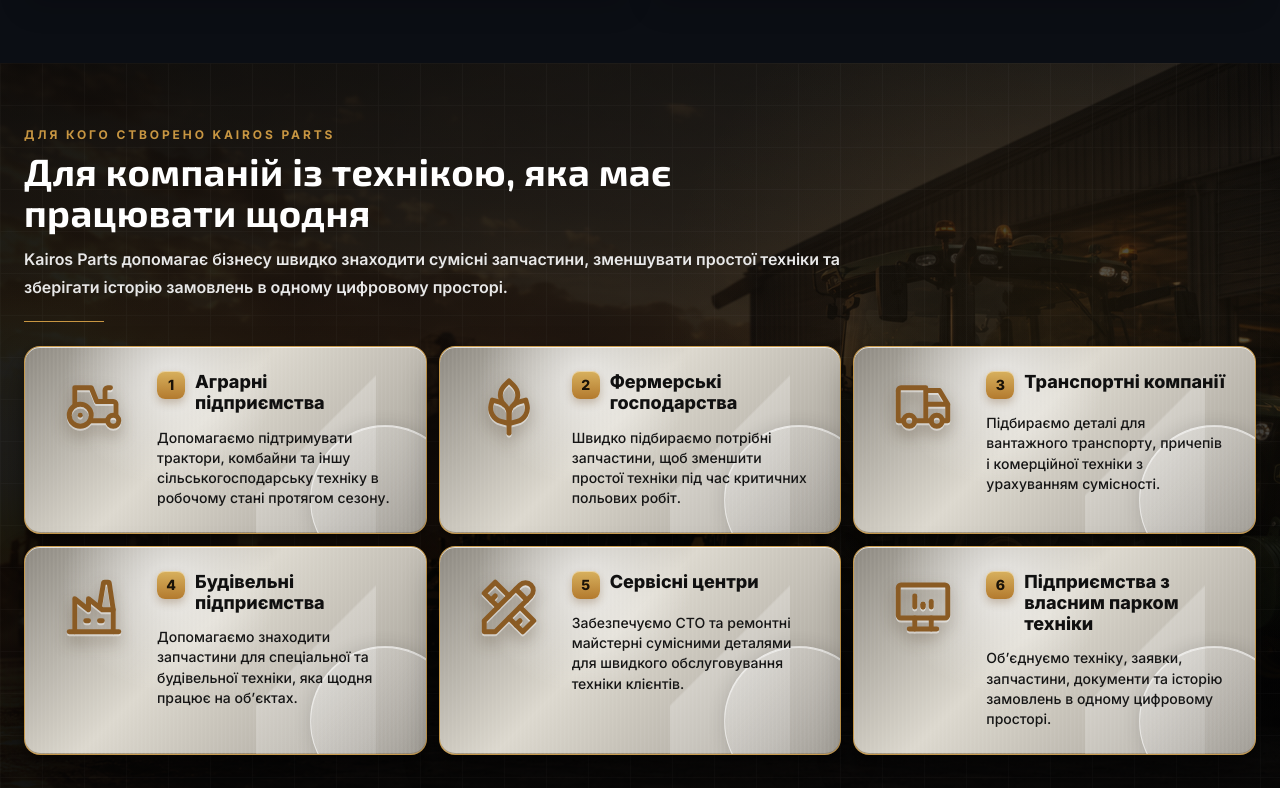
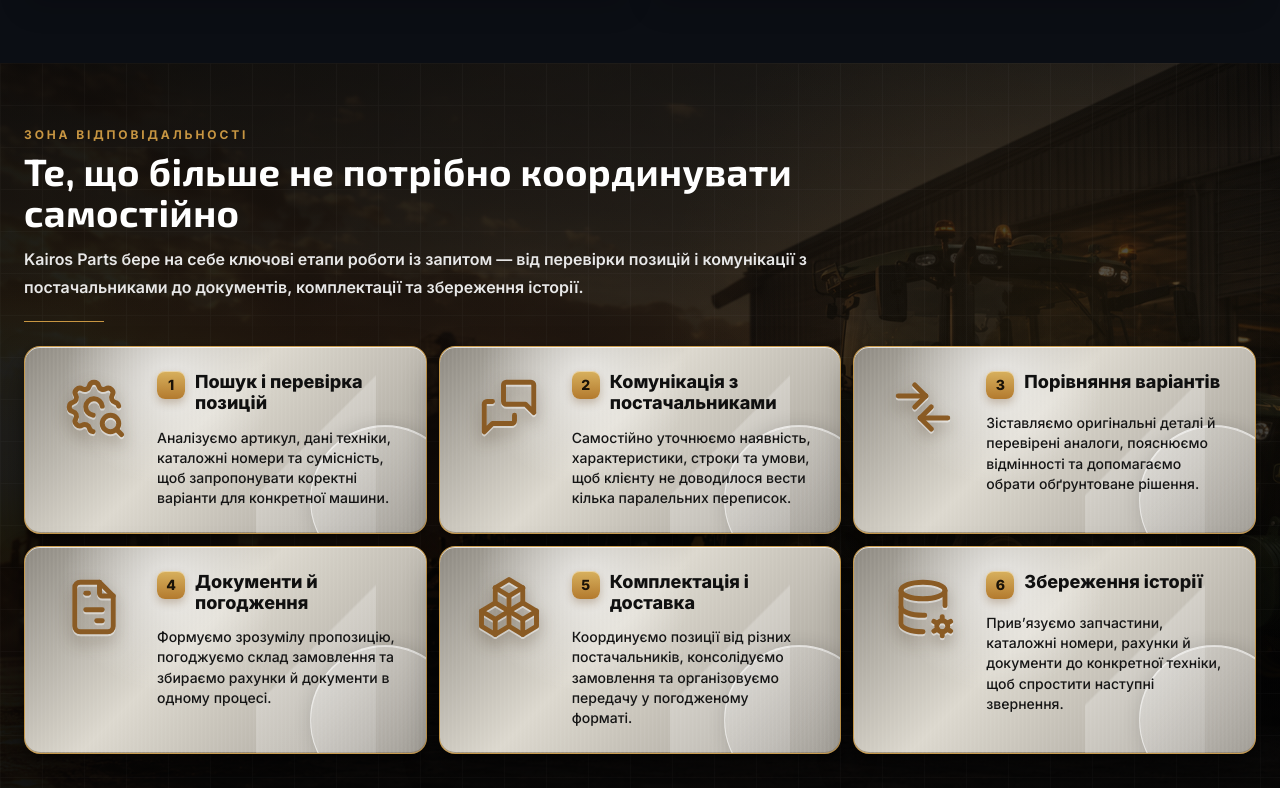
Before and after one commit to Serhiy199/Kairos-Parts, a Next.js app: page /about in a window 1280 px wide. Shown: the part 3332-4120 px from the top of the page. Built offline with nearby package versions, Linux system fonts and the light colour scheme.

Commit message:
content(about): replace target audience with service responsibility

```diff
--- a/app/(public)/about/page.tsx
+++ b/app/(public)/about/page.tsx
@@ -3,21 +3,19 @@
 import {
   TbAlertTriangle,
   TbArrowsDiff,
-  TbBuildingFactory2,
   TbDatabaseCog,
-  TbDeviceDesktopAnalytics,
+  TbFileInvoice,
   TbFileSpreadsheet,
   TbGauge,
   TbHeartHandshake,
   TbHistory,
+  TbMessages,
+  TbPackages,
   TbReplace,
   TbSettingsSearch,
   TbShieldCheck,
   TbTargetArrow,
-  TbTools,
   TbTractor,
-  TbTruck,
-  TbWheat,
   TbZoomQuestion
 } from 'react-icons/tb';
 
@@ -70,34 +68,34 @@
 
 const audiences = [
   {
-    title: 'Аграрні підприємства',
-    text: 'Допомагаємо підтримувати трактори, комбайни та іншу сільськогосподарську техніку в робочому стані протягом сезону.',
-    icon: TbTractor
+    title: 'Пошук і перевірка позицій',
+    text: 'Аналізуємо артикул, дані техніки, каталожні номери та сумісність, щоб запропонувати коректні варіанти для конкретної машини.',
+    icon: TbSettingsSearch
   },
   {
-    title: 'Фермерські господарства',
-    text: 'Швидко підбираємо потрібні запчастини, щоб зменшити простої техніки під час критичних польових робіт.',
-    icon: TbWheat
+    title: 'Комунікація з постачальниками',
+    text: 'Самостійно уточнюємо наявність, характеристики, строки та умови, щоб клієнту не доводилося вести кілька паралельних переписок.',
+    icon: TbMessages
   },
   {
-    title: 'Транспортні компанії',
-    text: 'Підбираємо деталі для вантажного транспорту, причепів і комерційної техніки з урахуванням сумісності.',
-    icon: TbTruck
+    title: 'Порівняння варіантів',
+    text: 'Зіставляємо оригінальні деталі й перевірені аналоги, пояснюємо відмінності та допомагаємо обрати обґрунтоване рішення.',
+    icon: TbArrowsDiff
   },
   {
-    title: 'Будівельні підприємства',
-    text: 'Допомагаємо знаходити запчастини для спеціальної та будівельної техніки, яка щодня працює на об’єктах.',
-    icon: TbBuildingFactory2
+    title: 'Документи й погодження',
+    text: 'Формуємо зрозумілу пропозицію, погоджуємо склад замовлення та збираємо рахунки й документи в одному процесі.',
+    icon: TbFileInvoice
   },
   {
-    title: 'Сервісні центри',
-    text: 'Забезпечуємо СТО та ремонтні майстерні сумісними деталями для швидкого обслуговування техніки клієнтів.',
-    icon: TbTools
+    title: 'Комплектація і доставка',
+    text: 'Координуємо позиції від різних постачальників, консолідуємо замовлення та організовуємо передачу у погодженому форматі.',
+    icon: TbPackages
   },
   {
-    title: 'Підприємства з власним парком техніки',
-    text: 'Об’єднуємо техніку, заявки, запчастини, документи та історію замовлень в одному цифровому просторі.',
-    icon: TbDeviceDesktopAnalytics
+    title: 'Збереження історії',
+    text: 'Прив’язуємо запчастини, каталожні номери, рахунки й документи до конкретної техніки, щоб спростити наступні звернення.',
+    icon: TbDatabaseCog
   }
 ];
 
@@ -354,14 +352,14 @@
         <div className="kp-container relative z-10">
           <div className="max-w-[900px]">
             <p className="text-xs font-bold uppercase tracking-[0.24em] text-accent">
-              Для кого створено Kairos Parts
+              Зона відповідальності
             </p>
             <h2 className="mt-2 max-w-[820px] text-[28px] font-bold leading-[1.08] text-white sm:text-[34px] lg:text-[38px]">
-              Для компаній із технікою, яка має працювати щодня
+              Те, що більше не потрібно координувати самостійно
             </h2>
             <p className="mt-3 max-w-[820px] text-sm font-semibold leading-6 text-technical-white sm:text-base sm:leading-7">
-              Kairos Parts допомагає бізнесу швидко знаходити сумісні запчастини, зменшувати простої техніки та
-              зберігати історію замовлень в одному цифровому просторі.
+              Kairos Parts бере на себе ключові етапи роботи із запитом — від перевірки позицій і комунікації з
+              постачальниками до документів, комплектації та збереження історії.
             </p>
             <div className="mt-5 h-px w-20 bg-accent" />
           </div>
@@ -371,15 +369,17 @@
               const Icon = audience.icon;
 
               return (
-                <article key={audience.title} className="benefit-card">
+                <article key={audience.title} className="benefit-card md:gap-x-2 xl:gap-x-[22px]">
                   <div className="benefit-card__diagonal" />
                   <div className="benefit-card__icon-wrap">
                     <Icon aria-hidden="true" focusable="false" />
                   </div>
                   <div className="benefit-card__content">
-                    <div className="benefit-card__header">
+                    <div className="benefit-card__header md:gap-1.5 xl:gap-[10px]">
                       <span className="benefit-card__number">{index + 1}</span>
-                      <h3 className="benefit-card__title">{audience.title}</h3>
+                      <h3 className="benefit-card__title min-w-0 whitespace-normal break-normal hyphens-none">
+                        {audience.title}
+                      </h3>
                     </div>
                     <p className="benefit-card__description">{audience.text}</p>
                   </div>
```
